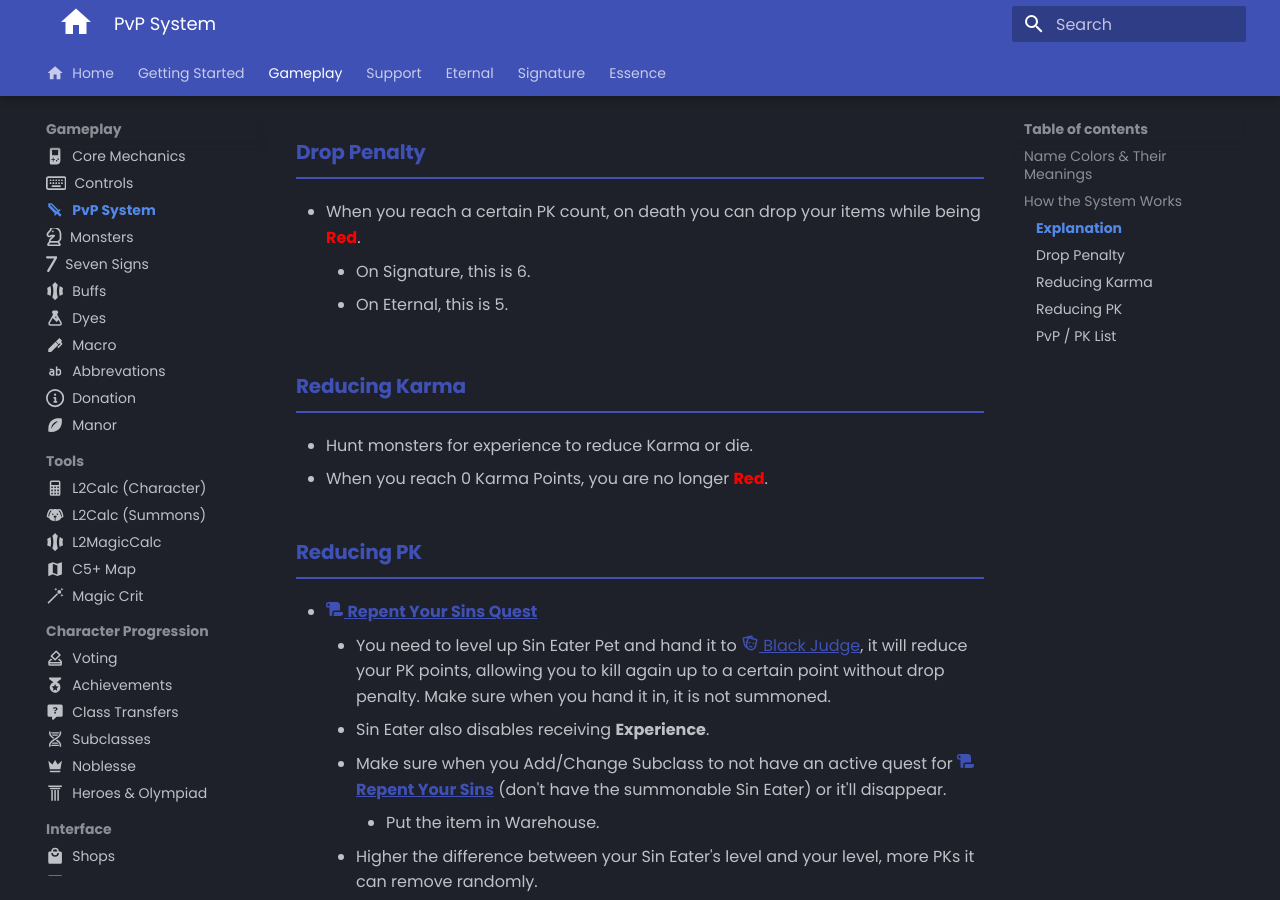
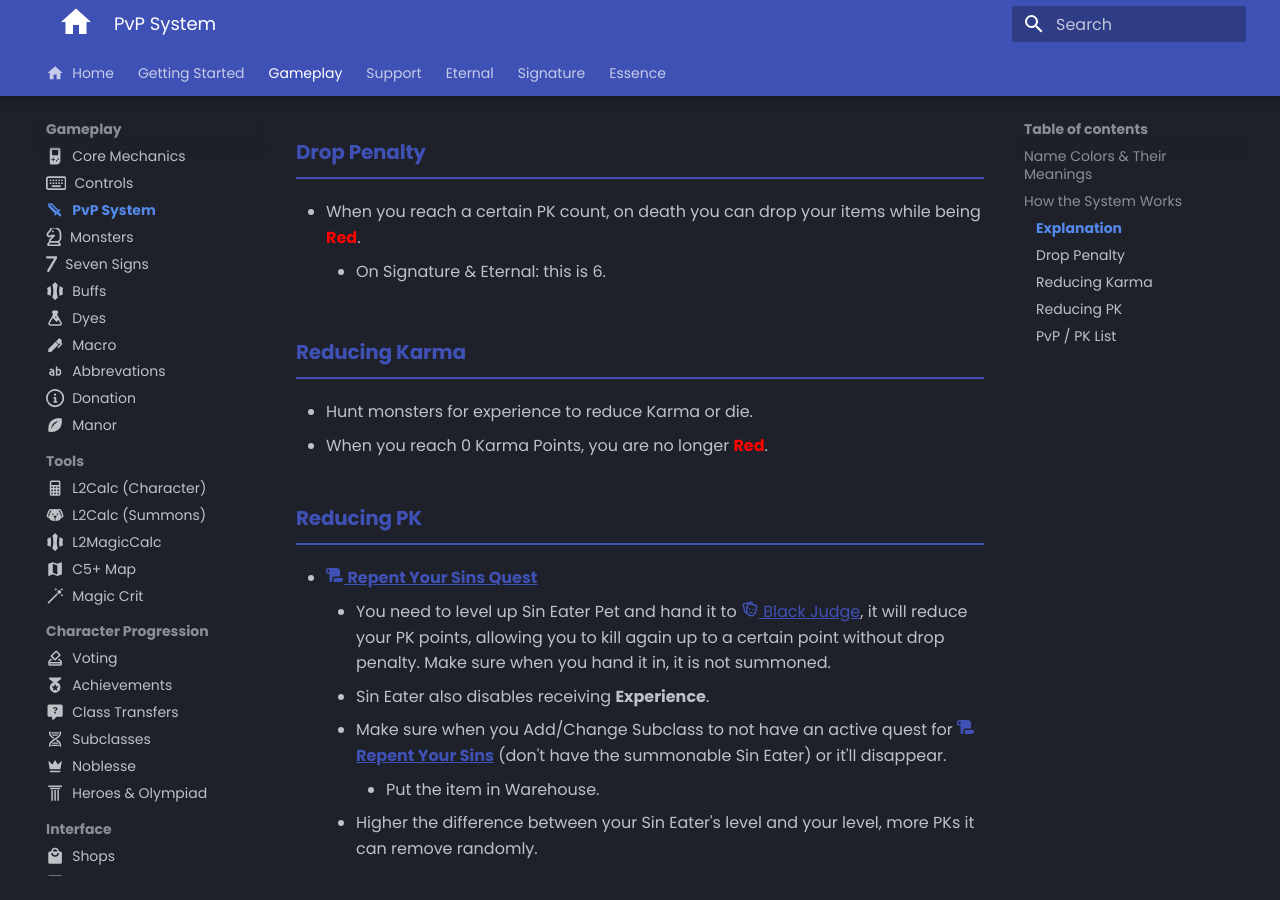
Before and after one commit to tab1-web/faq, an MkDocs documentation site: the page built from docs/gameplay/pvp-system.md, in a window 1280 px wide and 900 px high, scrolled down 1084 px. Built offline with MkDocs 1.6.1 and Material for MkDocs 9.7.7, drawn with Linux system fonts in a browser that asks for light colours; some web fonts are replaced; comment, search, counter and statistics services are not loaded.

Commit message:
correcting wrong pk count for eternal

```diff
--- a/docs/gameplay/pvp-system.md
+++ b/docs/gameplay/pvp-system.md
@@ -25,8 +25,7 @@ Most people use **“flagged”**{style="color: purple;"}. instead of **purple n
 
 ### **Drop Penalty**
 - When you reach a certain PK count, on death you can drop your items while being **Red**{: style="color:red;"}.
-    - On Signature, this is 6.
-    - On Eternal, this is 5.
+    - On Signature & Eternal: this is 6.
 
 
 ### **Reducing Karma**
```
